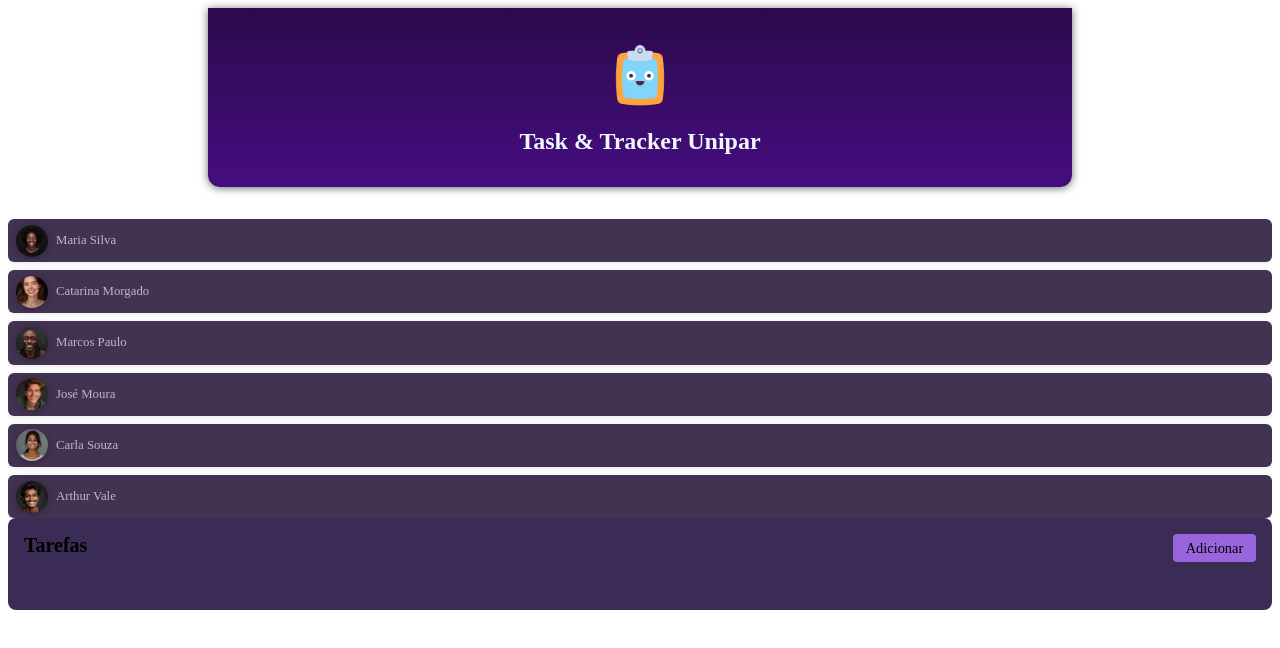
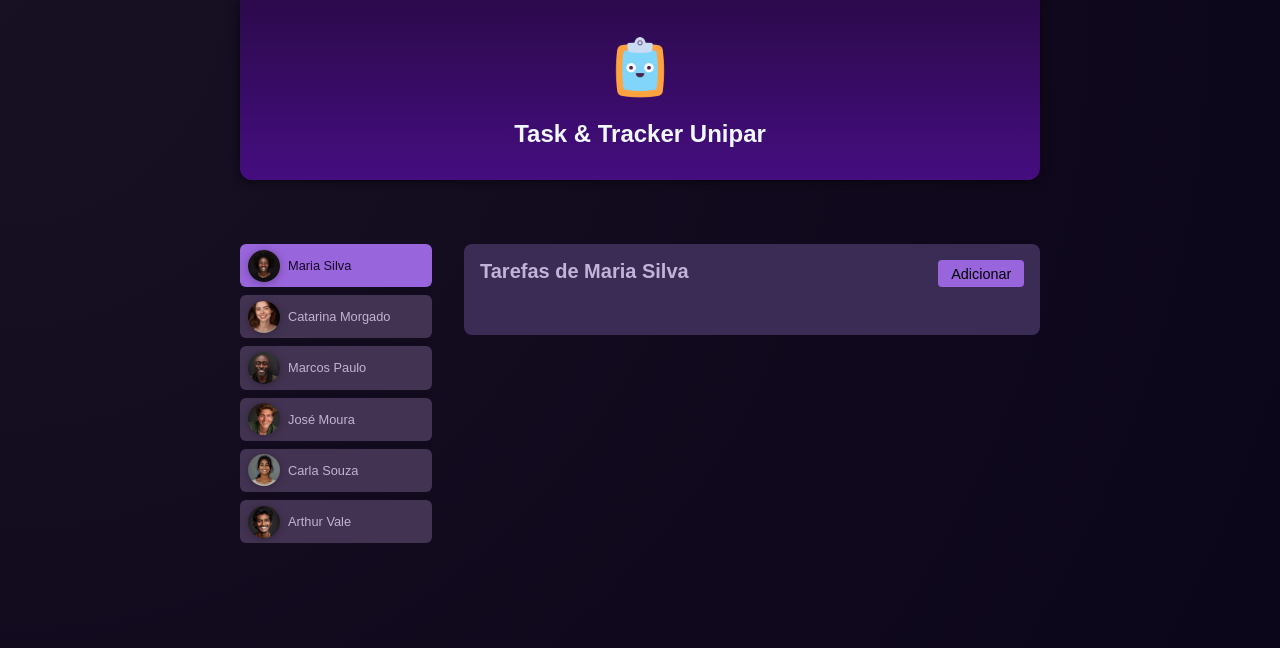
Before and after one commit to julianecorreia/tasktracker-unipar, an Angular app: page / in a window 1280 px wide. Both pictures are taken after a click on the button "Maria Silva". Shown: the top 648 px of the page. Built offline with nearby package versions, Linux system fonts and the light colour scheme.

Commit message:
fourth commit

```diff
--- a/src/app/app.html
+++ b/src/app/app.html
@@ -1,11 +1,25 @@
 <app-header></app-header>
+
+<main>
 <ul id="users">
   @for (user of users; track user.id) {
     <li>
-      <app-user [user]="user"></app-user>
+      <app-user
+        [selected]="user.id === selectedUserId"
+        [user]="user"
+        (select)="onSelectUser($event)"
+      ></app-user>
     </li>
   }
 </ul>
 
-<app-tasks></app-tasks>
+@if (selectedUser) {
+  <app-tasks
+    [userId]="selectedUser.id"
+    [name]="selectedUser.name"></app-tasks>
+} @else {
+  <p id="fallback">Selecione o Usuário!</p>
+}
+
+</main>
 <router-outlet />
--- a/src/app/app.ts
+++ b/src/app/app.ts
@@ -15,11 +15,14 @@ export class App {
   protected readonly title = signal('Task & Tracker Unipar');
 
   users = DUMMY_USERS;
-  selectedUserId?: string; //usar mais tarde pra selecionar o usuario
+  selectedUserId?: string;
 
   get selectedUser() {
     return this.users.find(user =>
       user.id === this.selectedUserId)!;
   }
 
+  onSelectUser(id: string) {
+    this.selectedUserId = id;
+  }
 }
--- a/src/app/tasks/tasks.html
+++ b/src/app/tasks/tasks.html
@@ -1,6 +1,6 @@
 <section id="tasks">
   <header>
-    <h2>Tarefas</h2>
+    <h2>Tarefas de {{ name }} </h2>
     <menu>
       <button>Adicionar</button>
     </menu>
--- a/src/app/tasks/tasks.ts
+++ b/src/app/tasks/tasks.ts
@@ -1,4 +1,4 @@
-import { Component } from '@angular/core';
+import {Component, Input} from '@angular/core';
 
 @Component({
   selector: 'app-tasks',
@@ -7,5 +7,8 @@ import { Component } from '@angular/core';
   styleUrl: './tasks.css'
 })
 export class Tasks {
+  @Input({required:true}) userId!: string;
+  @Input({required:true}) name!: string;
+  isAddingTask = false;
 
 }
--- a/src/app/user/user.html
+++ b/src/app/user/user.html
@@ -1,6 +1,7 @@
 <app-card>
   <div>
-    <button>
+    <button [class.active]="selected"
+            (click)="onSelectUser()">
       <img [src]="'assets/users/' + user.avatar" alt="Usuário"/>
       <span>{{ user.name }}</span>
     </button>
--- a/src/app/user/user.ts
+++ b/src/app/user/user.ts
@@ -1,4 +1,4 @@
-import {Component, Input} from '@angular/core';
+import {Component, EventEmitter, Input, Output} from '@angular/core';
 import {Card} from '../shared/card/card';
 
 @Component({
@@ -11,5 +11,11 @@ import {Card} from '../shared/card/card';
 })
 export class User {
   @Input({required: true}) user!: UserInteface;
+  @Input({required: true}) selected!: boolean;
 
+  @Output() select = new EventEmitter<string>();
+
+  onSelectUser() {
+    this.select.emit(this.user.id);
+  }
 }
--- a/src/styles.css
+++ b/src/styles.css
@@ -1 +1,16 @@
-/* You can add global styles to this file, and also import other style files */
+* {
+  box-sizing: border-box;
+}
+
+html {
+  height: 100%;
+}
+
+body {
+  font-family: "Poppins", sans-serif;
+  background: radial-gradient(circle at top left, #181023, #0b0519);
+  color: #c3b3d8;
+  margin: 0;
+  padding: 0;
+  height: 100%;
+}
```
Also changed, not shown: src/app/tasks/task.model.ts (added, +13 -0 lines), src/app/tasks/task.service.ts (added, +34 -0 lines).
